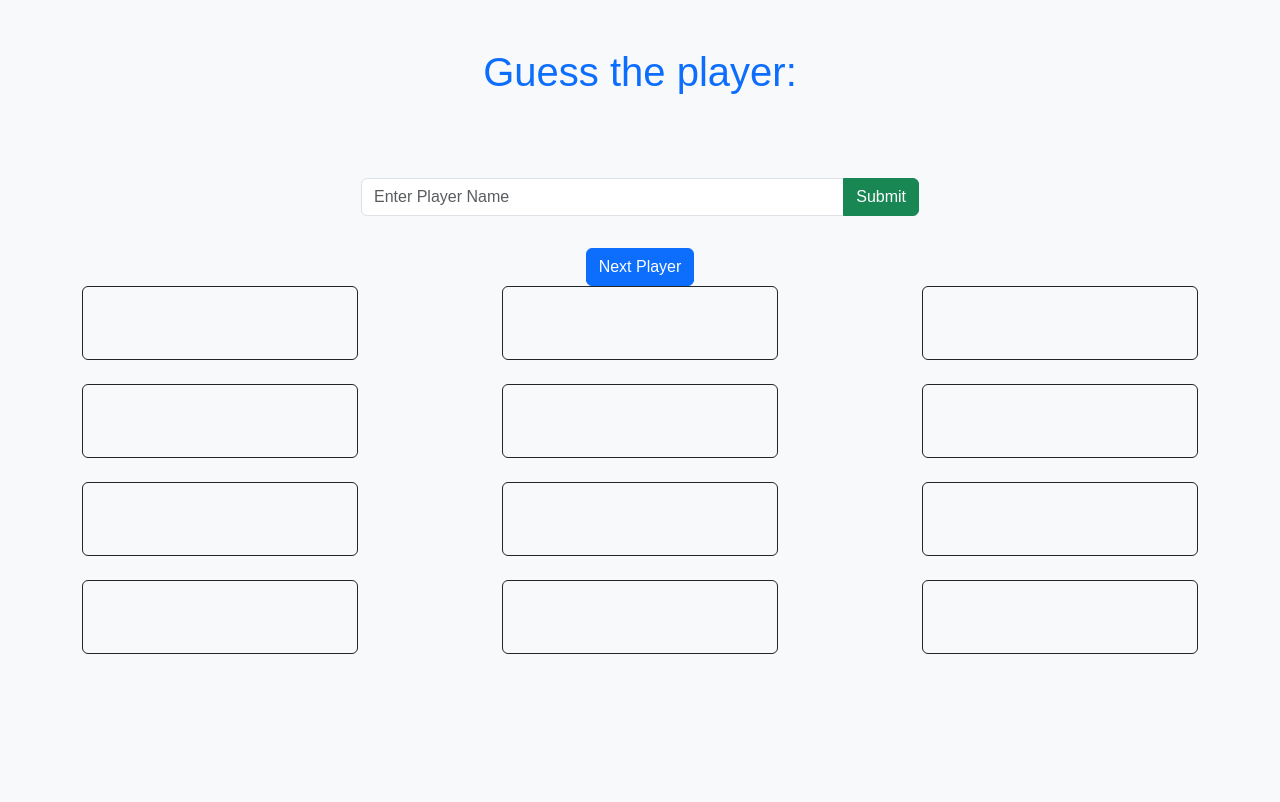
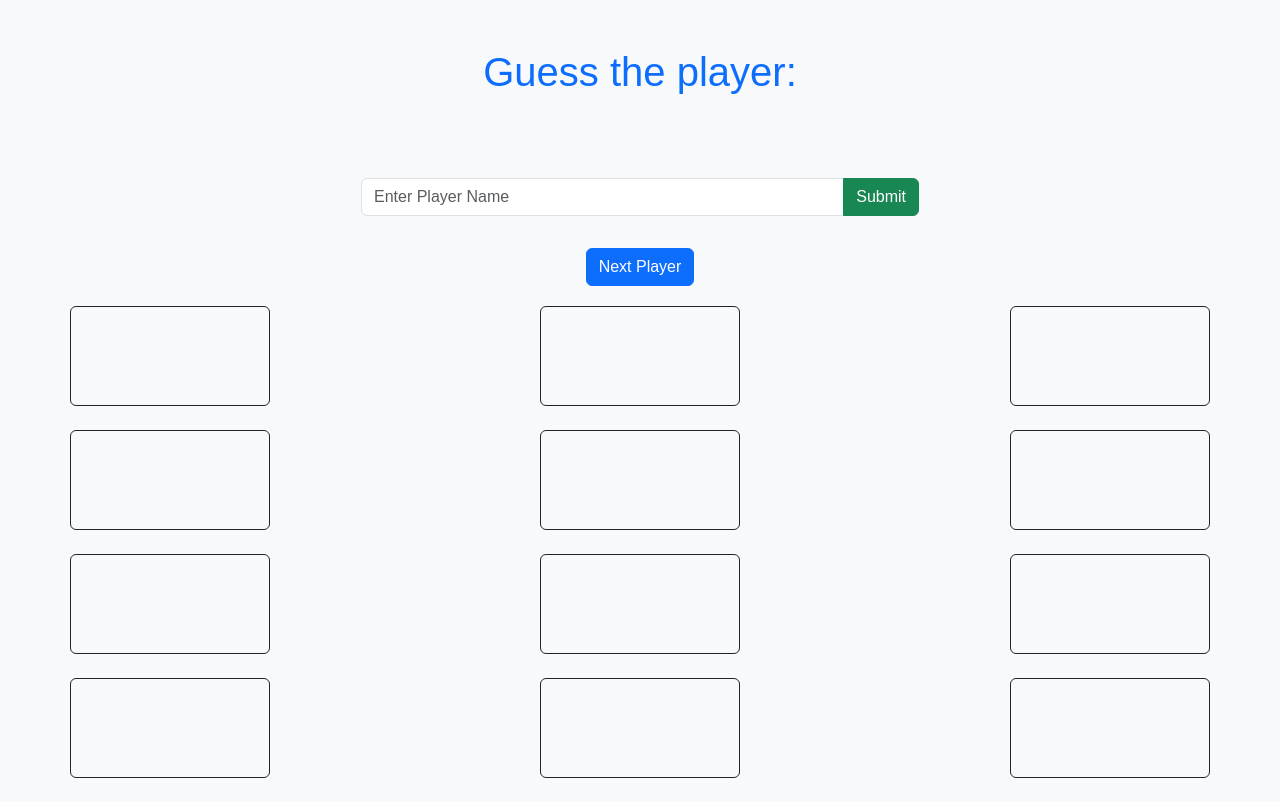
Before and after one commit to g-falast14/nhlsillhouette, a Flask app: template templates/game.html in a window 1280 px wide. Before the commit the page ends 654 px from the top, so only its background shows below. Run offline with Flask 3, Linux system fonts and the light colour scheme; the template is opened without the code that fills it, so the values that code supplies are empty; some libraries are stand-ins or nearby versions.

Commit message:
Fixed a lot of the drag and drop logic and improved grid layout

```diff
--- a/static/css/style.css
+++ b/static/css/style.css
@@ -40,39 +40,37 @@ button:hover {
     margin-top: 10px;
 }
 
-.fwd-object-container {
-    display:grid;
-    grid-template-columns: repeat(3, 20px);
-    grid-template-rows: repeat(4, 10px);
-}
-
 .row {
+    margin-top: 20px;
     display: flex;
     justify-content: space-between; /* Space between columns */
 }
 
 .col {
-    max-width: 300px; /* Set the maximum width */
+    max-width: 200px; /* Set the maximum width */
+    min-height: 100px;
     width: 100%;      /* Allow the column to grow up to max-width */
-}
-
-.custom-object {
-    background-color: #ccc; /* Gray background */
-    width: 120px;  /* Set width of the custom object */
-    padding: 10px;
-    text-align: center;
-    border-radius: 10px; /* Rounded corners */
-    display: flex;
-    flex-direction: column; /* Stack headshot and player name vertically */
     justify-content: center;
     align-items: center;
 }
 
-.custom-object img {
+.lineup-object {
+    background-color: #ccc; /* Gray background */
+    width: 120px;
+    padding: 5px;
+    text-align: center;
+    border-radius: 10px; /* Rounded corners */
+    display: flex;
+    flex-direction: column;
+    justify-content: center;
+    align-items: center;
+}
+
+.lineup-object img {
     border-radius: 50%;  /* Make the image circular */
 }
 
-.custom-object p {
+.lineup-object p {
     margin-top: 10px;  /* Space between the image and name */
     font-size: 14px;  /* Adjust font size */
     color: #333;  /* Dark text color */
--- a/static/js/game.js
+++ b/static/js/game.js
@@ -3,16 +3,21 @@ document.addEventListener("DOMContentLoaded", function() {
     let submitButton = document.getElementById("submit-btn");
     let resultDisplay = document.getElementById("result");
     let nextPlayerButton = document.getElementById("next-player-btn");
+    let isCorrectGuess = false; // becomes true if user guesses correctly and enables eventlisteners
+
 
     /* get user input */
     submitButton.addEventListener("click", function(){
-        let userGuess = guessInput.value.trim().toLowerCase();
-        let correctAnswer = guessInput.dataset.correctguess.toLowerCase();
-        let resultDisplay = document.getElementById("result");
+        let userGuess = guessInput.value.trim().toLowerCase(); // get user guess
+        let correctAnswer = guessInput.dataset.correctguess.toLowerCase(); // store correct answer
+        let resultDisplay = document.getElementById("result"); // success/failure text
 
         if (userGuess == correctAnswer) {
             resultDisplay.innerHTML = "Correct!";
             resultDisplay.classList.add("text-success");
+            isCorrectGuess = true;
+            // make element draggable
+            document.getElementById("player-image").setAttribute("draggable", "true");
         } else {
             resultDisplay.innerHTML = "Wrong! Try again.";
             resultDisplay.classList.add("text-danger");
@@ -41,60 +46,87 @@ document.addEventListener("DOMContentLoaded", function() {
                 document.getElementById("result").innerHTML = "";
                 guessInput.value = "";
             })
-
     }
 
     nextPlayerButton.addEventListener("click", function() {
         console.log("Fetching new player...");
+        // reset correct guess
+        isCorrectGuess = false;
         loadNewPlayer();
         console.log("Successfully grabbed new player");
     });
-});
 
-document.addEventListener("DOMContentLoaded", function() {
+    // DRAG AND DROP
+    // -------------------------------------------------------------------
     let columns = document.querySelectorAll(".col");
     let headshot = document.getElementById("player-image");
-
-    // Make headshot draggable
-    headshot.addEventListener("dragstart", function(event) {
-        const clonedImage = event.target.cloneNode(true);
-        clonedImage.id = "cloned-headshot";
-        event.dataTransfer.setData("text", event.target.id);
-        event.dataTransfer.setDragImage(clonedImage, 0, 0);
-    });
 
     // Allow columns to accept drops
     columns.forEach(column => {
         column.addEventListener("dragover", event => event.preventDefault()); // allow drop
         column.addEventListener("drop", function(event){
+            event.preventDefault();
 
-            event.preventDefault();
+            // check if column already has a lineup object
+            if (column.querySelector('.lineup-object')) {
+                console.log("Column taken!");
+                return;
+            }
+
             const draggedElementId = event.dataTransfer.getData("text");
             const draggedElement = document.getElementById(draggedElementId);
 
-            // create custom object
-            const customObject = document.createElement("div");
-            customObject.classList.add("custom-object");
+            // call function to create custom object
+            const lineupObject = createLineupObject(draggedElement, draggedElement.dataset.name);
 
-            // clone headshot image
-            const headshot = draggedElement.cloneNode(true);
-            headshot.style.width = "100px";
-            headshot.style.height = "100px";
-            headshot.style.marginBottom = "10px";
-
-            // player name
-            const playerName = "playername";
-            const label = document.createElement("p");
-            label.textContent = playerName;
-
-            // add elements to object
-            customObject.appendChild(headshot);
-            customObject.appendChild(label);
-
-            let container = column.querySelector('.fwd-object-container');
-            container.appendChild(customObject);
-
+            column.appendChild(lineupObject); // add object
         });
     });
 
+    // Make headshot draggable
+    headshot.addEventListener("dragstart", function(event) {
+        if (isCorrectGuess) { // only allow dragging if guess is correct
+            handleDragStart(event);
+        } else {
+            event.preventDefault(); // otherwise, prevent dragging
+        }
+
+    });
+
+    // function to handle dragstart
+    function handleDragStart(event) {
+        let clonedImage = event.target.cloneNode(true); // clone image
+        clonedImage.id = "cloned-headshot";
+        event.dataTransfer.setData("text", event.target.id); // store original image id
+        event.dataTransfer.setDragImage(clonedImage, 0, 0); // set the drag image
+
+        console.log("Player Name", event.target.dataset.name);
+    }
+
+
+
+
 });
+
+// function for creating custom lineup object
+function createLineupObject(headshot, playerName) {
+
+    const lineupObject = document.createElement("div");
+    lineupObject.classList.add("lineup-object");
+
+    // create image element
+    const image = headshot.cloneNode(true);
+    image.style.width = "100px";
+    image.style.height = "100px";
+    image.style.marginBottom = "5px";
+
+    // create player name element
+    let label = document.createElement("p");
+    label.textContent = playerName;
+
+    // append image and name to object
+    lineupObject.appendChild(image);
+    lineupObject.appendChild(label);
+
+    return lineupObject;
+}
--- a/templates/game.html
+++ b/templates/game.html
@@ -8,7 +8,11 @@
 
     <!-- Display player image -->
     <div class="my-4">
-        <img class="img-fluid rounded silhouette" src="{{ player['headshot'] }}" id="player-image" draggable="true">
+        <img class="img-fluid rounded silhouette"
+             src="{{ player['headshot'] }}"
+             data-name="{{ player['firstName']['default'] }} {{ player['lastName']['default'] }}"
+             id="player-image"
+             draggable="false">
     </div>
 
     <!-- Get player input -->
@@ -28,48 +32,24 @@
 
  <div class="container">
     <div class="row gap-2 mb-4">
-        <div class="col" id="LW1">
-            <div class="fwd-object-container border border-dark rounded p-3"></div>
-        </div>
-        <div class="col" id="C1">
-            <div class="fwd-object-container border border-dark rounded p-3"></div>
-        </div>
-        <div class="col" id="RW1">
-            <div class="fwd-object-container border border-dark rounded p-3"></div>
-        </div>
+        <div class="col border border-dark rounded p-3" id="LW1"></div>
+        <div class="col border border-dark rounded p-3" id="C1"></div>
+        <div class="col border border-dark rounded p-3" id="RW1"></div>
     </div>
     <div class="row gap-2 mb-4">
-        <div class="col" id="LW2">
-            <div class="fwd-object-container border border-dark rounded p-3"></div>
-        </div>
-        <div class="col" id="C2">
-            <div class="fwd-object-container border border-dark rounded p-3"></div>
-        </div>
-        <div class="col" id="RW2">
-            <div class="fwd-object-container border border-dark rounded p-3"></div>
-        </div>
+        <div class="col border border-dark rounded p-3" id="LW2"></div>
+        <div class="col border border-dark rounded p-3" id="C2"></div>
+        <div class="col border border-dark rounded p-3" id="RW2"></div>
     </div>
     <div class="row gap-2 mb-4">
-        <div class="col" id="LW3">
-            <div class="fwd-object-container border border-dark rounded p-3"></div>
-        </div>
-        <div class="col" id="C3">
-            <div class="fwd-object-container border border-dark rounded p-3"></div>
-        </div>
-        <div class="col" id="RW3">
-            <div class="fwd-object-container border border-dark rounded p-3"></div>
-        </div>
+        <div class="col border border-dark rounded p-3" id="LW3"></div>
+        <div class="col border border-dark rounded p-3" id="C3"></div>
+        <div class="col border border-dark rounded p-3" id="RW3"></div>
     </div>
     <div class="row gap-2 mb-4">
-        <div class="col" id="LW4">
-            <div class="fwd-object-container border border-dark rounded p-3"></div>
-        </div>
-        <div class="col" id="C4">
-            <div class="fwd-object-container border border-dark rounded p-3"></div>
-        </div>
-        <div class="col" id="RW4">
-            <div class="fwd-object-container border border-dark rounded p-3"></div>
-        </div>
+        <div class="col border border-dark rounded p-3" id="LW4"></div>
+        <div class="col border border-dark rounded p-3" id="C4"></div>
+        <div class="col border border-dark rounded p-3" id="RW4"></div>
     </div>
 </div>
 
```
